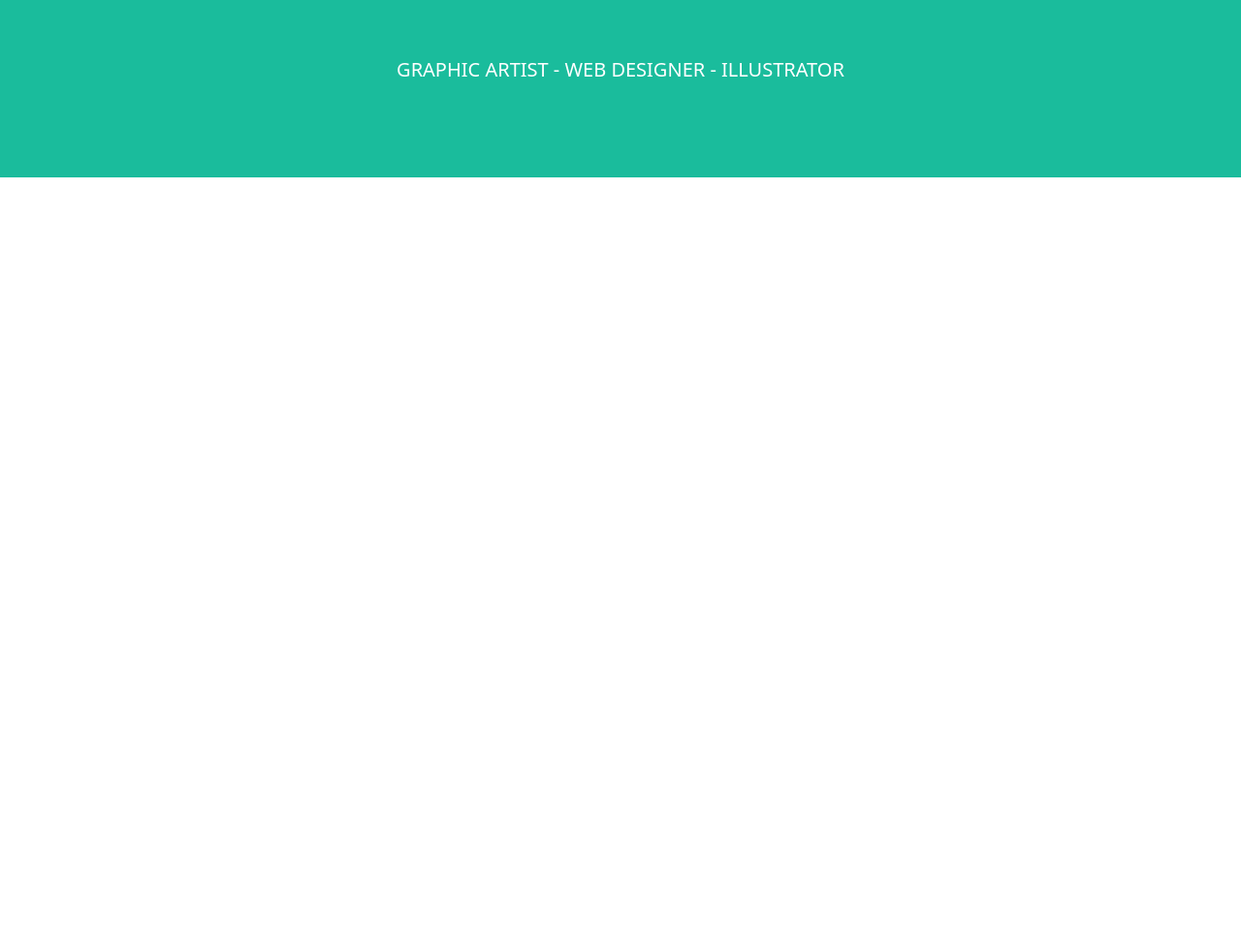
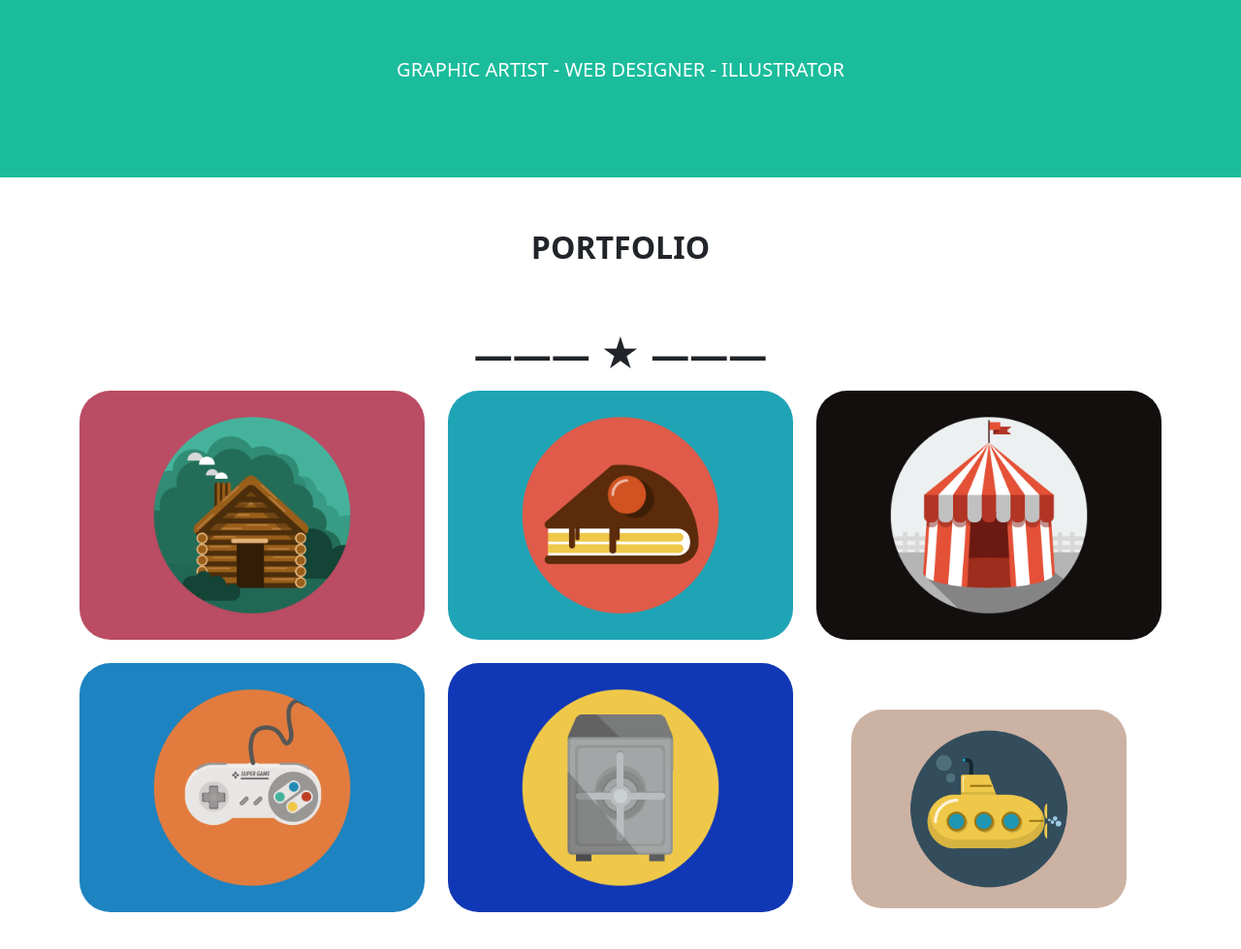
Before and after one commit to StefanoGalandrini/html-css-bootstrap-freelancer, a plain HTML site: page index.html in a window 1280 px wide. Shown: the part 593-1572 px from the top of the page at 97% size. Before the commit the page ends 800 px from the top, so only its background shows below. Drawn offline with nearby package versions, Linux system fonts and the light colour scheme.

Commit message:
Add Portfolio

```diff
--- a/css/style.css
+++ b/css/style.css
@@ -31,3 +31,9 @@ section.hero {
 section.hero .avatar {
     max-width: 300px;
 }
+
+section.portfolio img {
+    max-width: 100%;
+    object-fit: cover;
+
+}
--- a/index.html
+++ b/index.html
@@ -58,6 +58,37 @@
         </div>
     </section>
 
+    <section class="portfolio">
+        <div class="container-md container-xl">
+            <div class="row">
+                <div class="col-md-12 text-center p-3 p-md-5 fs-2 fw-bold text-uppercase">portfolio</div>
+                <div class="col-md-12 text-center p-2 fs-1 fw-bold">&#8213;&#8213;&#8213; &#9733; &#8213;&#8213;&#8213;
+                </div>
+            </div>
+            <div class="row g-4">
+                <div class="col-12 col-md-6 col-xl-4">
+                    <img class="rounded-5" src="img/cabin.png" alt="">
+                </div>
+                <div class="col-12 col-md-6 col-xl-4">
+                    <img class="rounded-5" src="img/cake.png" alt="">
+                </div>
+                <div class="col-12 col-md-6 col-xl-4">
+                    <img class="rounded-5" src="img/circus.png" alt="">
+                </div>
+                <div class="col-12 col-md-6 col-xl-4">
+                    <img class="rounded-5" src="img/game.png" alt="">
+                </div>
+                <div class="col-12 col-md-6 col-xl-4">
+                    <img class="rounded-5" src="img/safe.png" alt="">
+                </div>
+                <div class="col-12 col-md-6 col-xl-4 p-3 p-md-5">
+                    <img class="rounded-5" src="img/submarine.png" alt="">
+                </div>
+            </div>
+        </div>
+        </div>
+    </section>
+
 
 
 
```
